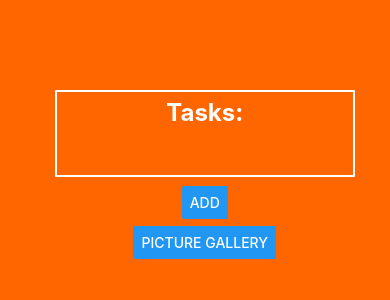
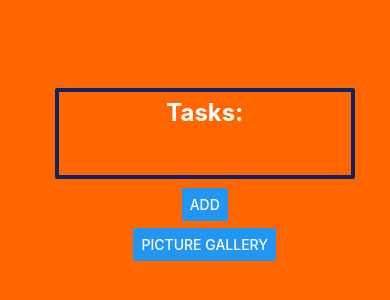
Before and after one commit to salter19/tamk-4A00EZ65-3001-kojo, a React Native app: screen / in a window 390 px wide. Shown: the part 252-552 px from the top of the page. Built offline with nearby package versions, Linux system fonts and the light colour scheme; what expo-file-system would draw is missing.

Commit message:
Add more styiling to TextListView.

```diff
--- a/components/Exc2/TextListView.js
+++ b/components/Exc2/TextListView.js
@@ -128,15 +128,16 @@ const styles = StyleSheet.create({
   container: {
       width: "100%",
       paddingHorizontal: "2%",
-      borderWidth: 2,
-      borderColor: "#ffffff",
-      borderRadius: 1,
+      borderWidth: 4,
+      borderColor: "#0c2567",
+      borderRadius: 2,
       marginVertical:"3%",
       alignItems:"center",
+      backgroundColor:"#ff6600",
   },
   flatListView: {
       marginVertical:"8%",
-      width: "100%",
+      width: "97%",
   },
   text: {
       color:"#ffffff",
```
